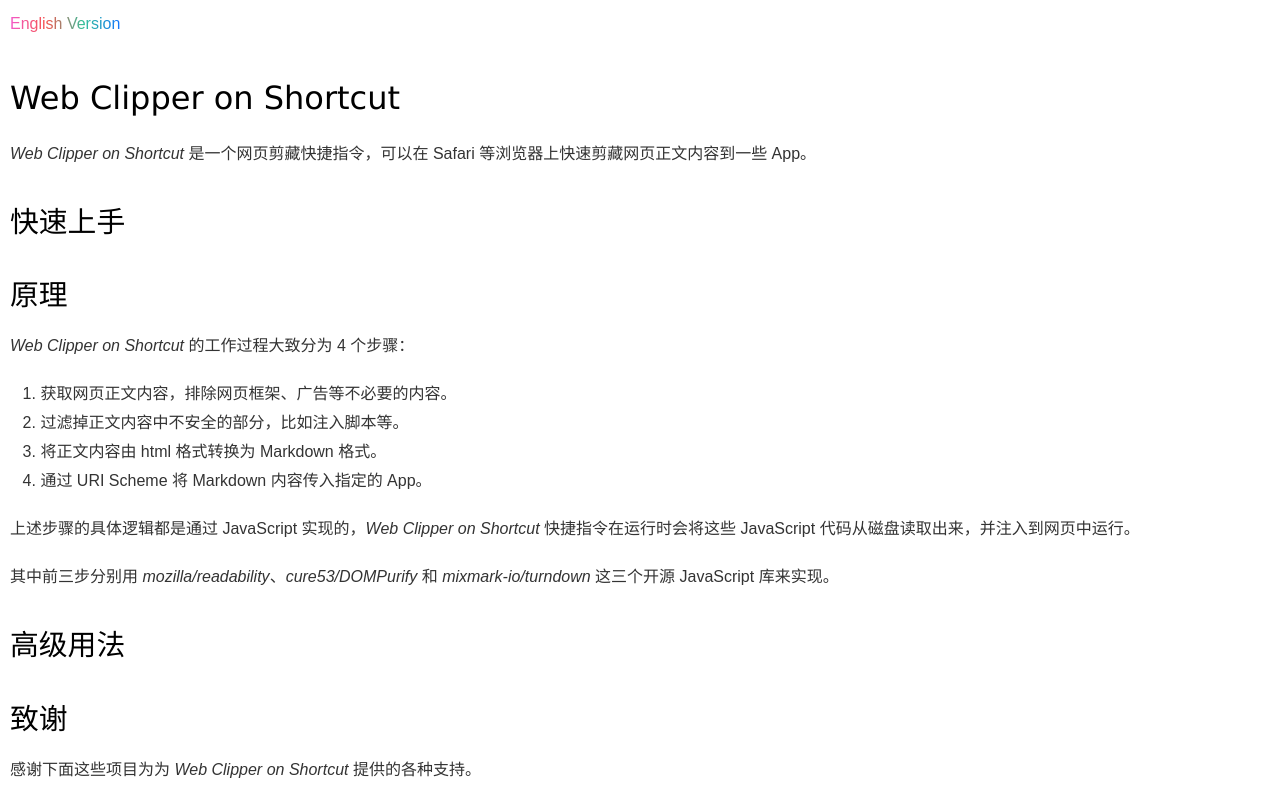
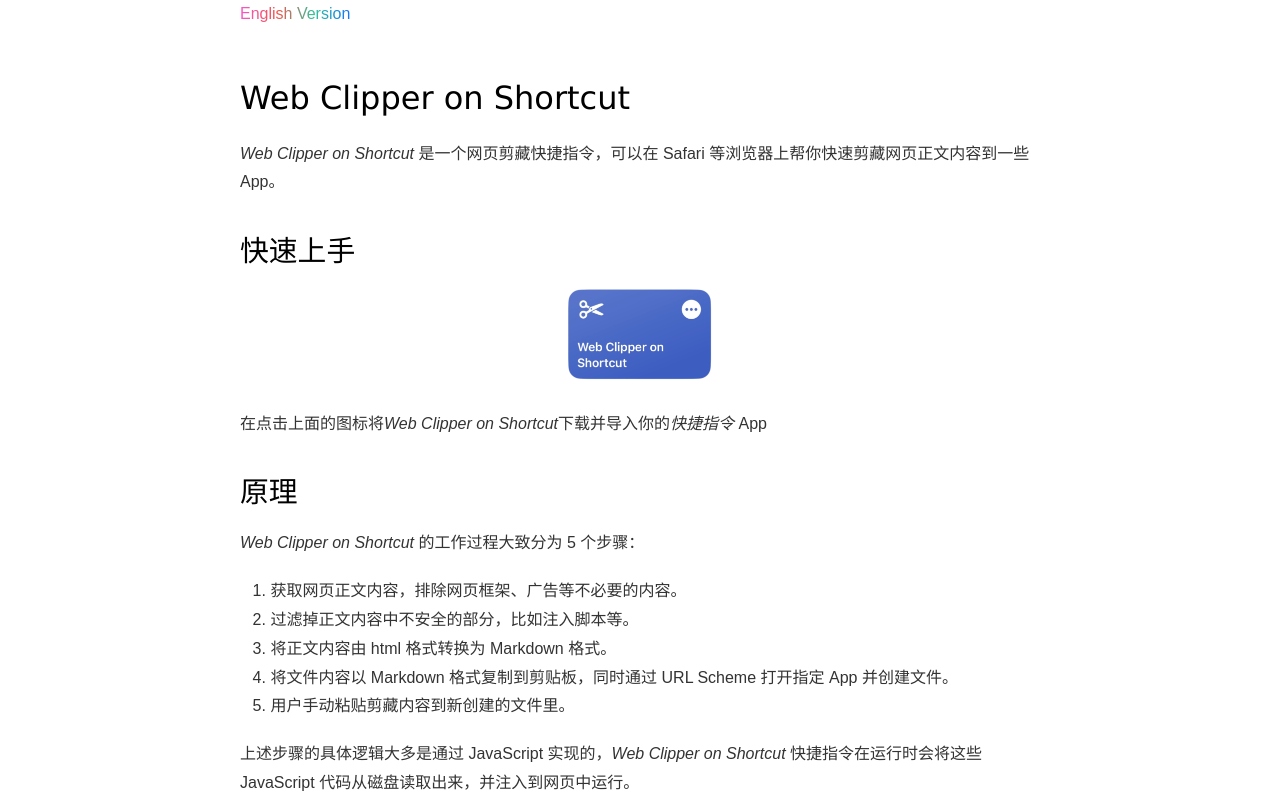
Before and after one commit to SilentTiger/web-clipper-on-shortcut, a website: page website/index.html in a window 1280 px wide. Shown: the top 802 px of the page. Drawn offline with Linux system fonts and the light colour scheme.

Commit message:
update website

```diff
--- /dev/null
+++ b/website/assets/custom.css
@@ -0,0 +1,39 @@
+@charset "utf-8";
+
+body {
+  display: flex;
+  flex-direction: column;
+  align-items: center;
+}
+
+dd {
+  margin-left: 2em;
+}
+
+/* 让链接在 hover 状态下显示下划线 */
+a {
+  background: linear-gradient(90deg, rgba(243,89,202,1) 0%, rgba(245,83,76,1) 33%, rgba(50,192,153,1) 67%, rgba(19,117,253,1) 100%);;
+  -webkit-background-clip: text;
+  -webkit-text-fill-color: transparent;
+}
+
+.typo a {
+  border-bottom: none;
+}
+h1, h2, h3, h4, h5, h6 {
+  font-weight: 200;
+}
+
+nav {
+  width: 100%;
+  max-width: 800px;
+}
+
+article {
+  padding: 10px;
+  max-width: 800px;
+}
+
+.center {
+  text-align: center;
+}
--- a/website/assets/typo.css
+++ b/website/assets/typo.css
@@ -20,14 +20,6 @@
 body, dl, dt, dd, ul, ol, li, h1, h2, h3, h4, h5, h6, pre, code, form, fieldset, legend, input, textarea, p, blockquote, th, td, hr, button, article, aside, details, figcaption, figure, footer, header, menu, nav, section {
   margin: 0;
   padding: 0;
-}
-
-body {
-  padding: 10px;
-}
-
-dd {
-  margin-left: 2em;
 }
 
 /* 重设 HTML5 标签, IE 需要在 js 中 createElement(TAG) */
@@ -135,16 +127,16 @@
 
 /* 让链接在 hover 状态下显示下划线 */
 a {
-  background: linear-gradient(90deg, rgba(243,89,202,1) 0%, rgba(245,83,76,1) 33%, rgba(50,192,153,1) 67%, rgba(19,117,253,1) 100%);;
-  -webkit-background-clip: text;
-  -webkit-text-fill-color: transparent;
+  color: #1abc9c;
 }
 
 a:hover {
   text-decoration: underline;
 }
 
-
+.typo a {
+  border-bottom: 1px solid #1abc9c;
+}
 
 .typo a:hover {
   border-bottom-color: #555;
@@ -250,7 +242,7 @@
 
 h1, h2, h3, h4, h5, h6 {
   font-family: PingFang SC, Verdana, Helvetica Neue, Microsoft Yahei, Hiragino Sans GB, Microsoft Sans Serif, WenQuanYi Micro Hei, sans-serif;
-  font-weight: 200;
+  font-weight: 100;
   color: #000;
   line-height: 1.35;
 }
--- a/website/index.html
+++ b/website/index.html
@@ -7,30 +7,41 @@
   <meta name="viewport" content="width=device-width, initial-scale=1.0">
   <title>Web Clipper on Shortcut</title>
   <link rel="stylesheet" href="assets/typo.css">
+  <link rel="stylesheet" href="assets/custom.css">
 </head>
 
-<body class="typo">
-  <p><a href="./en.html">English Version</a></p>
+<body>
+  <nav>
+    <a href="./en.html">English Version</a>
+  </nav>
+  <article class="typo">
     <h1>Web Clipper on Shortcut</h1>
     <p>
-    <i>Web Clipper on Shortcut</i> 是一个网页剪藏快捷指令，可以在 Safari 等浏览器上快速剪藏网页正文内容到一些 App。
+      <i>Web Clipper on Shortcut</i> 是一个网页剪藏快捷指令，可以在 Safari 等浏览器上帮你快速剪藏网页正文内容到一些 App。
     </p>
     <h2>
       快速上手
     </h2>
+    <p class="center">
+      <a href="assets/Web Clipper on Shortcut.shortcut">
+        <img src="assets/main-icon.png" width="150" alt="Web Clipper on Shortcut icon">
+      </a>
+    </p>
     <p>
+      在点击上面的图标将<i>Web Clipper on Shortcut</i>下载并导入你的<i>快捷指令</i> App
     </p>
     <h2>原理</h2>
     <p>
-    <i>Web Clipper on Shortcut</i> 的工作过程大致分为 4 个步骤：
+      <i>Web Clipper on Shortcut</i> 的工作过程大致分为 5 个步骤：
     </p>
     <ol>
       <li>获取网页正文内容，排除网页框架、广告等不必要的内容。</li>
       <li>过滤掉正文内容中不安全的部分，比如注入脚本等。</li>
       <li>将正文内容由 html 格式转换为 Markdown 格式。</li>
-    <li>通过 URI Scheme 将 Markdown 内容传入指定的 App。</li>
+      <li>将文件内容以 Markdown 格式复制到剪贴板，同时通过 URL Scheme 打开指定 App 并创建文件。</li>
+      <li>用户手动粘贴剪藏内容到新创建的文件里。</li>
     </ol>
-  <p>上述步骤的具体逻辑都是通过 JavaScript 实现的，<i>Web Clipper on Shortcut</i> 快捷指令在运行时会将这些 JavaScript 代码从磁盘读取出来，并注入到网页中运行。</p>
+    <p>上述步骤的具体逻辑大多是通过 JavaScript 实现的，<i>Web Clipper on Shortcut</i> 快捷指令在运行时会将这些 JavaScript 代码从磁盘读取出来，并注入到网页中运行。</p>
     <p>其中前三步分别用 <i>mozilla/readability</i>、<i>cure53/DOMPurify</i> 和 <i>mixmark-io/turndown</i> 这三个开源 JavaScript 库来实现。
     </p>
 
@@ -46,7 +57,8 @@
     </p>
     <dl>
       <dt>
-      <cite><a target="mozilla/readability" href="https://github.com/mozilla/readability">mozilla/readability</a></cite>
+        <cite><a target="mozilla/readability"
+            href="https://github.com/mozilla/readability">mozilla/readability</a></cite>
       </dt>
       <dd>
         <i>mozilla/readability</i> 被用于抽取网页正文内容，它也是 <i>Firefox Reader View</i> 的基础库。
@@ -62,7 +74,8 @@
     </dl>
     <dl>
       <dt>
-      <cite><a target="mixmark-io/turndown" href="https://github.com/mixmark-io/turndown">mixmark-io/turndown</a></cite>
+        <cite><a target="mixmark-io/turndown"
+            href="https://github.com/mixmark-io/turndown">mixmark-io/turndown</a></cite>
       </dt>
       <dd>
         <i>mixmark-io/turndown</i> 被用于将正文内容由 html 格式转换为 Markdown 格式。
@@ -76,6 +89,8 @@
         <i>sofish/typo.css</i> 被用于本网页的内容排版和美化。
       </dd>
     </dl>
+  </article>
+
 </body>
 
 </html>
```
Also changed, not shown: website/assets/main-icon.png (added), 1 other file. Lines whose indentation alone changed are shown as unchanged.
